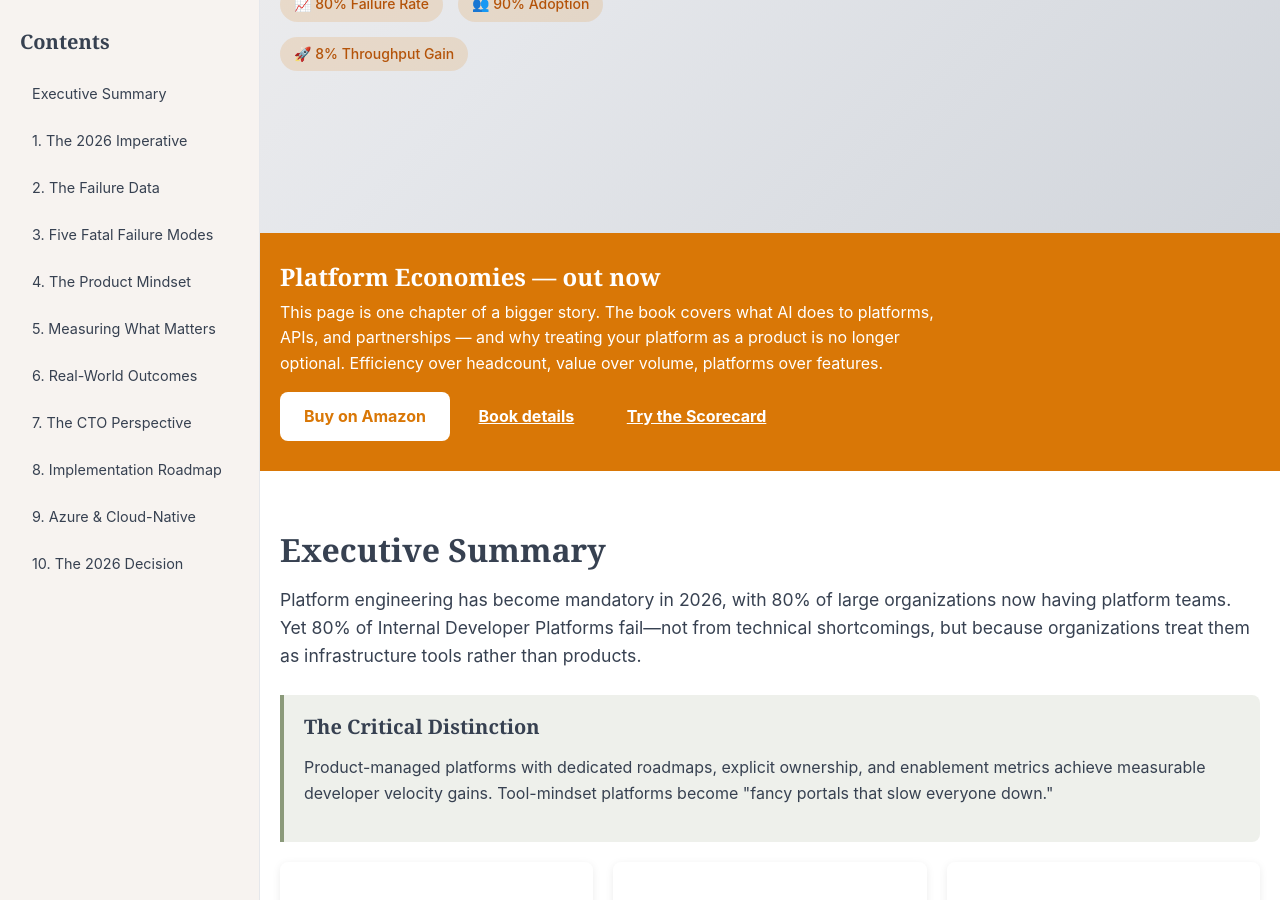
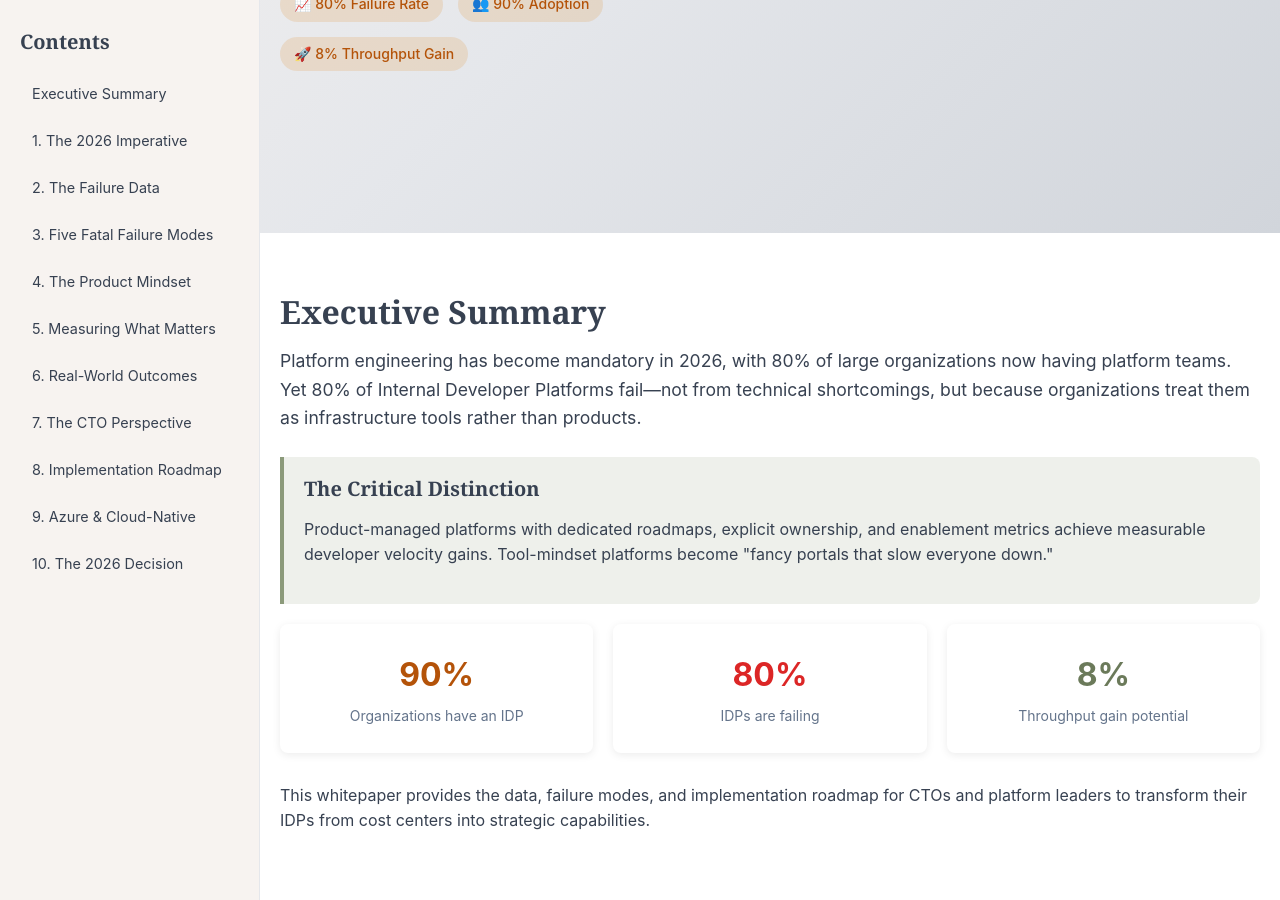
Before and after one commit to MoBRUEC/MoBRUEC, a Jekyll site: the page developer-platforms/index.html, which Jekyll copies as it is, in a window 1280 px wide and 900 px high, scrolled down 667 px. Built offline with Jekyll 4.4.1, drawn with Linux system fonts in a browser that asks for light colours.

Commit message:
Remove retired promotional blocks

```diff
--- a/developer-platforms/index.html
+++ b/developer-platforms/index.html
@@ -316,23 +316,6 @@
                             <div class="stat-number text-amber"><strong>8%</strong></div>
                             <div class="stat-label">Throughput Gain</div>
                         </div>
-                    </div>
-                </div>
-            </div>
-        </section>
-
-        <!-- Book Promo -->
-        <section class="py-8" style="background: #D97706; color: #fff;">
-            <div class="container">
-                <div class="flex flex-wrap items-center justify-between gap-3">
-                    <div style="max-width: 70%; min-width: 280px;">
-                        <h3 style="color: #fff; margin-bottom: 8px;">Platform Economies — out now</h3>
-                        <p style="margin-bottom: 0;">This page is one chapter of a bigger story. The book covers what AI does to platforms, APIs, and partnerships — and why treating your platform as a product is no longer optional. Efficiency over headcount, value over volume, platforms over features.</p>
-                    </div>
-                    <div>
-                        <a href="https://www.amazon.com/dp/B0H3VVNPZ3" style="display: inline-block; background: #fff; color: #D97706; font-weight: 700; padding: 12px 24px; border-radius: 8px; text-decoration: none;">Buy on Amazon</a>
-                        <a href="https://mohammed-brueckner.com/platform-economies/" style="display: inline-block; color: #fff; font-weight: 700; padding: 12px 24px; text-decoration: underline;">Book details</a>
-                        <a href="https://mohammed-brueckner.com/scorecard/" style="display: inline-block; color: #fff; font-weight: 700; padding: 12px 24px; text-decoration: underline;">Try the Scorecard</a>
                     </div>
                 </div>
             </div>
```
Also changed, not shown: AGENTS.md (+2 -1 lines), changemanagement/readme.md (+0 -3 lines), claude-certified-architect/readme.md (+0 -5 lines), curation/readme.md (+0 -3 lines), databricks/cost-calculator/readme.md (+0 -3 lines), databricks/readme.md (+0 -3 lines), how-to-ai/readme.md (+0 -3 lines), integration/readme.md (+0 -3 lines), jArchi-Build/readme.md (+0 -8 lines), plantuml-anleitung/readme.md (+0 -5 lines), plantuml-how-to/c4-diagrams/readme.md (+0 -5 lines), plantuml-how-to/plantuml-vs-mermaid/readme.md (+0 -5 lines), plantuml-how-to/templates/readme.md (+0 -5 lines), plantuml-how-to/troubleshooting/readme.md (+0 -5 lines), 4 more files.
